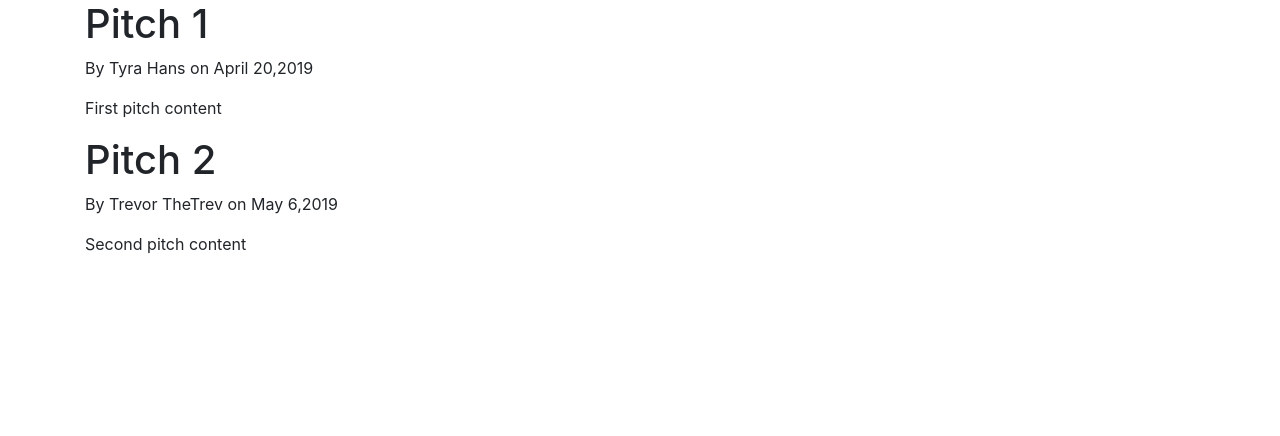
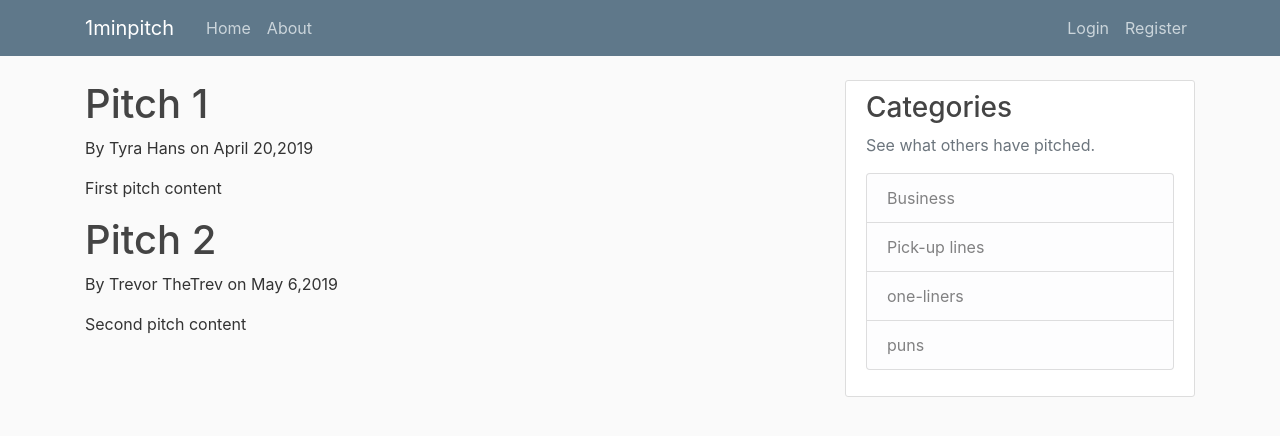
Before and after one commit to Tyra-hans/1minpitch, a Flask app: page / in a window 1280 px wide. Shown: the top 436 px of the page. Run offline with Flask 2, Linux system fonts and the light colour scheme; some libraries are stand-ins or nearby versions.

Commit message:
cretes a homepage that has a menu list on the side as a sidebar

```diff
--- a/flasktutorial.py
+++ b/flasktutorial.py
@@ -1,4 +1,4 @@
-from flask import Flask,render_template
+from flask import Flask,render_template, url_for
 app = Flask(__name__)
 
 pitches = [
--- /dev/null
+++ b/static/main.css
@@ -0,0 +1,80 @@
+body {
+    background: #fafafa;
+    color: #333333;
+    margin-top: 5rem;
+  }
+
+  h1, h2, h3, h4, h5, h6 {
+    color: #444444;
+  }
+
+  .bg-steel {
+    background-color: #5f788a;
+  }
+
+  .site-header .navbar-nav .nav-link {
+    color: #cbd5db;
+  }
+
+  .site-header .navbar-nav .nav-link:hover {
+    color: #ffffff;
+  }
+
+  .site-header .navbar-nav .nav-link.active {
+    font-weight: 500;
+  }
+
+  .content-section {
+    background: #ffffff;
+    padding: 10px 20px;
+    border: 1px solid #dddddd;
+    border-radius: 3px;
+    margin-bottom: 20px;
+  }
+
+  .article-title {
+    color: #444444;
+  }
+
+  a.article-title:hover {
+    color: #428bca;
+    text-decoration: none;
+  }
+
+  .article-content {
+    white-space: pre-line;
+  }
+
+  .article-img {
+    height: 65px;
+    width: 65px;
+    margin-right: 16px;
+  }
+
+  .article-metadata {
+    padding-bottom: 1px;
+    margin-bottom: 4px;
+    border-bottom: 1px solid #e3e3e3
+  }
+
+  .article-metadata a:hover {
+    color: #333;
+    text-decoration: none;
+  }
+
+  .article-svg {
+    width: 25px;
+    height: 25px;
+    vertical-align: middle;
+  }
+
+  .account-img {
+    height: 125px;
+    width: 125px;
+    margin-right: 20px;
+    margin-bottom: 16px;
+  }
+
+  .account-heading {
+    font-size: 2.5rem;
+  }
--- a/templates/layout.html
+++ b/templates/layout.html
@@ -3,8 +3,8 @@
 <head>
 
 
-        <link rel="stylesheet" href="https://stackpath.bootstrapcdn.com/bootstrap/4.3.1/css/bootstrap.min.css">
-
+    <link rel="stylesheet" href="https://stackpath.bootstrapcdn.com/bootstrap/4.3.1/css/bootstrap.min.css">
+    <link rel="stylesheet" type = 'text/css' href="{{ url_for('static',filename='main.css') }}" >
     {% if title %}
         <title>1minpitch - {{ title }} </title>
     {% else %}
@@ -13,9 +13,47 @@
 
 </head>
 <body>
-    <div class="container">
-            {% block content %}{% endblock %}
-    </div>
+    <header class="site-header">
+        <nav class="navbar navbar-expand-md navbar-dark bg-steel fixed-top">
+            <div class="container">
+                <a class="navbar-brand mr-4" href="/">1minpitch</a>
+                <button class="navbar-toggler" type="button" data-toggle="collapse" data-target="#navbarToggle" aria-controls="navbarToggle" aria-expanded="false" aria-label="Toggle navigation">
+                    <span class="navbar-toggler-icon"></span>
+                </button>
+                <div class="collapse navbar-collapse" id="navbarToggle">
+                    <div class="navbar-nav mr-auto">
+                        <a class="nav-item nav-link" href="/">Home</a>
+                        <a class="nav-item nav-link" href="/about">About</a>
+                    </div>
+                    <!-- Navbar Right Side -->
+                    <div class="navbar-nav">
+                        <a class="nav-item nav-link" href="/login">Login</a>
+                        <a class="nav-item nav-link" href="/register">Register</a>
+                    </div>
+                </div>
+            </div>
+        </nav>
+    </header>
+    <main role="main" class="container">
+        <div class="row">
+            <div class="col-md-8">
+                {% block content %}{% endblock %}
+            </div>
+            <div class="col-md-4">
+                <div class="content-section">
+                    <h3>Categories</h3>
+                    <p class='text-muted'>See what others have pitched.
+                    <ul class="list-group">
+                        <li class="list-group-item list-group-item-light">Business</li>
+                        <li class="list-group-item list-group-item-light">Pick-up lines</li>
+                        <li class="list-group-item list-group-item-light">one-liners</li>
+                        <li class="list-group-item list-group-item-light">puns</li>
+                    </ul>
+                    </p>
+                </div>
+            </div>
+        </div>
+    </main>
 
 
    <script src ='https://stackpath.bootstrapcdn.com/bootstrap/4.3.1/js/bootstrap.min.js'></script>
```
